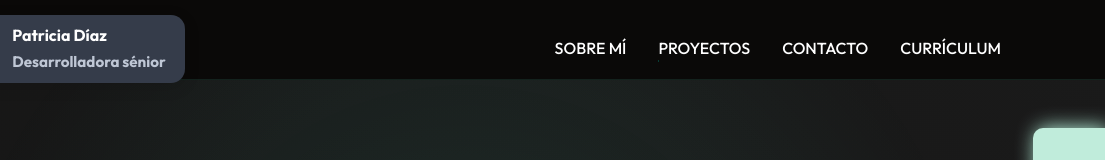
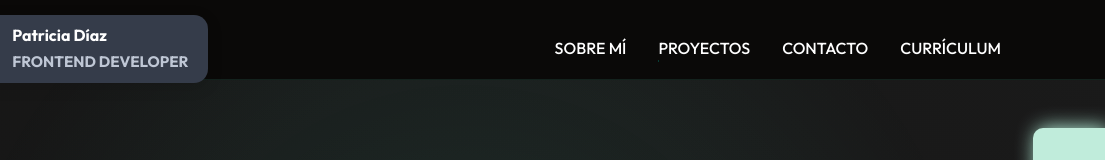
Before and after one commit to Patriciaddc80/MY-PORTFOLIO, a website: page index.html in a window 1280 px wide. Shown: the top 160 px of the page, 175-1280 px from the left. Drawn offline with Linux system fonts and the light colour scheme.

```diff
--- a/index.html
+++ b/index.html
@@ -149,7 +149,7 @@
                     <img src="./images/emoji-patri3.WebP" alt="Patricia Díaz" style="width: 48px; height: 48px; border-radius: 50%; object-fit: cover; box-shadow: 0 1px 4px rgba(0,0,0,0.08);">
                     <div>
                         <div style="font-weight: bold; color: #fff; font-size: 1rem; margin-bottom: 0.1rem;">Patricia Díaz</div>
-                        <div style="color: #bfc7d5; font-size: 0.95rem;">Desarrolladora sénior</div>
+                        <div style="color: #bfc7d5; font-size: 0.95rem;">FRONTEND DEVELOPER</div>
                     </div>
                 </a>
                 <div class="nav-links">
```
